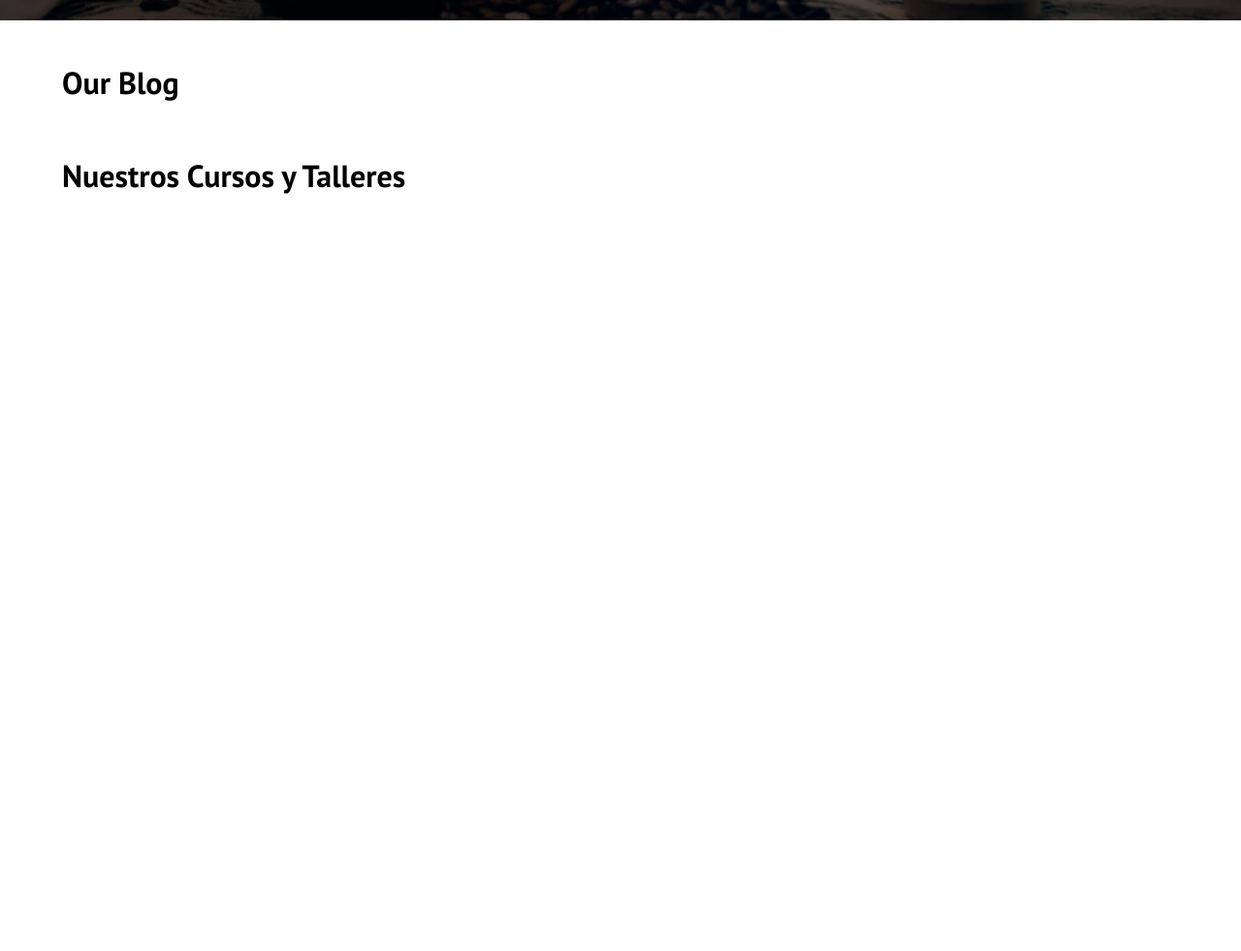
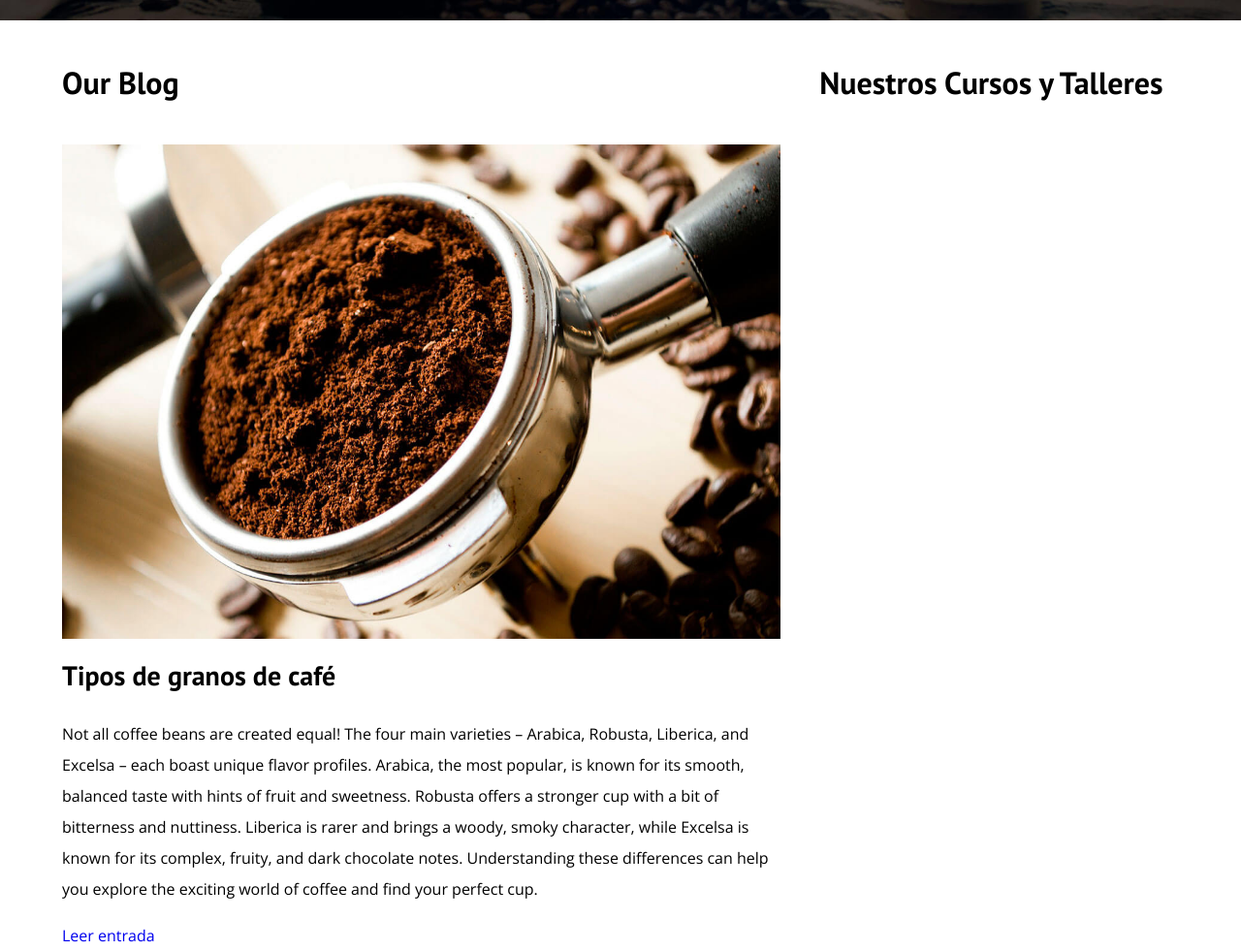
Before and after one commit to JorgeTTor/coffee-blog, a plain HTML site: page index.html in a window 1280 px wide. Shown: the part 579-1560 px from the top of the page at 97% size. Before the commit the page ends 824 px from the top, so only its background shows below. Drawn offline with nearby package versions, Linux system fonts and the light colour scheme.

Commit message:
add blog post

```diff
--- a/css/styles.css
+++ b/css/styles.css
@@ -122,3 +122,11 @@ img{
   font-size: 1.8rem;
   color: var(--white);
 }
+
+@media (min-width: 768px) {
+    .main-container{
+      display: grid;
+      grid-template-columns: 2fr 1fr;
+      column-gap: 4rem;
+    }
+}
--- a/index.html
+++ b/index.html
@@ -34,6 +34,17 @@
     <div class="container  main-container">
         <main class="blog">
             <h3>Our Blog</h3>
+            <article class="post">
+                <div class="post-image">
+                    <img src="img/blog1.jpg" alt="coffee image">
+                </div>
+
+                <div class="post__content">
+                    <h4 class="no-margin"> Tipos de granos de café</h4>
+                    <p>Not all coffee beans are created equal! The four main varieties – Arabica, Robusta, Liberica, and Excelsa – each boast unique flavor profiles. Arabica, the most popular, is known for its smooth, balanced taste with hints of fruit and sweetness. Robusta offers a stronger cup with a bit of bitterness and nuttiness. Liberica is rarer and brings a woody, smoky character, while Excelsa is known for its complex, fruity, and dark chocolate notes.  Understanding these differences can help you explore the exciting world of coffee and find your perfect cup.</p>
+                    <a href="post.html" class="button button--primary"> Leer entrada       </a>
+                </div>
+            </article>
         </main>
         <aside class="sidebar">
             <h3>Nuestros Cursos y Talleres</h3>
```
